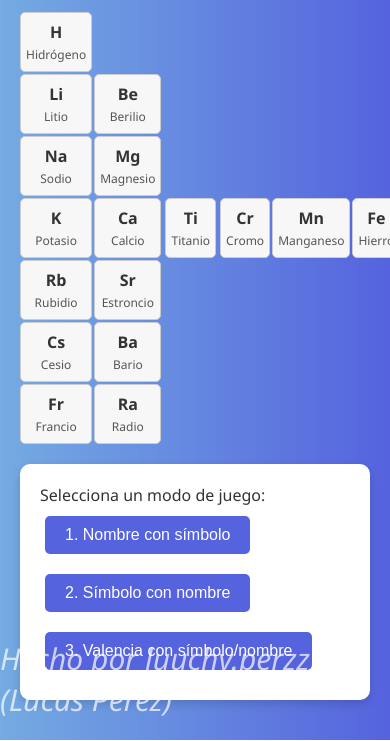
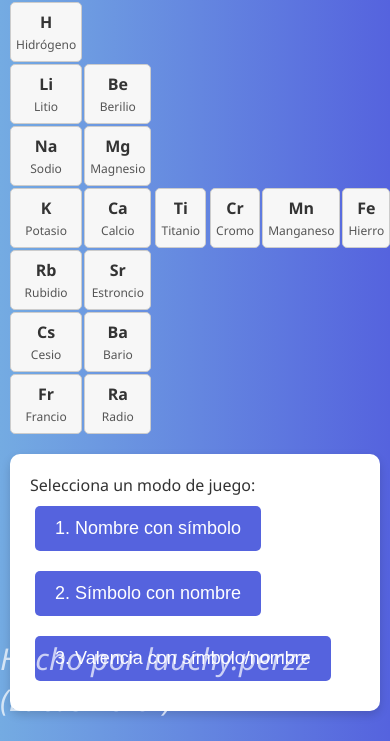
Before and after one commit to SoyLuuchy/Juego-Tabla-Periodica, a plain HTML site: page index.html in a window 390 px wide. Shown: the part 114-855 px from the top of the page. Drawn offline with Linux system fonts and the light colour scheme.

Commit message:
Add files via upload

```diff
--- a/index.html
+++ b/index.html
@@ -2,6 +2,7 @@
 <html lang="es">
 <head>
   <meta charset="UTF-8">
+  <meta name="viewport" content="width=device-width, initial-scale=1.0">
   <title>Juego de la Tabla Periódica</title>
   <style>
     * {
@@ -151,6 +152,23 @@
       color: rgba(255, 255, 255, 0.7);
       font-size: 30px;
       font-style: italic;
+    }
+
+    /* Media queries para móviles */
+    @media (max-width: 600px) {
+      /* Ajusta la cuadrícula para que se vea bien en dispositivos pequeños */
+      #periodicTable {
+        grid-template-columns: repeat(6, 1fr);
+      }
+      /* Aumenta el tamaño de los botones e inputs para facilitar la interacción táctil */
+      button, input[type="text"] {
+        font-size: 18px;
+        padding: 12px 20px;
+      }
+      /* Ajusta los márgenes y paddings generales */
+      body {
+        padding: 10px;
+      }
     }
   </style>
 </head>
```
